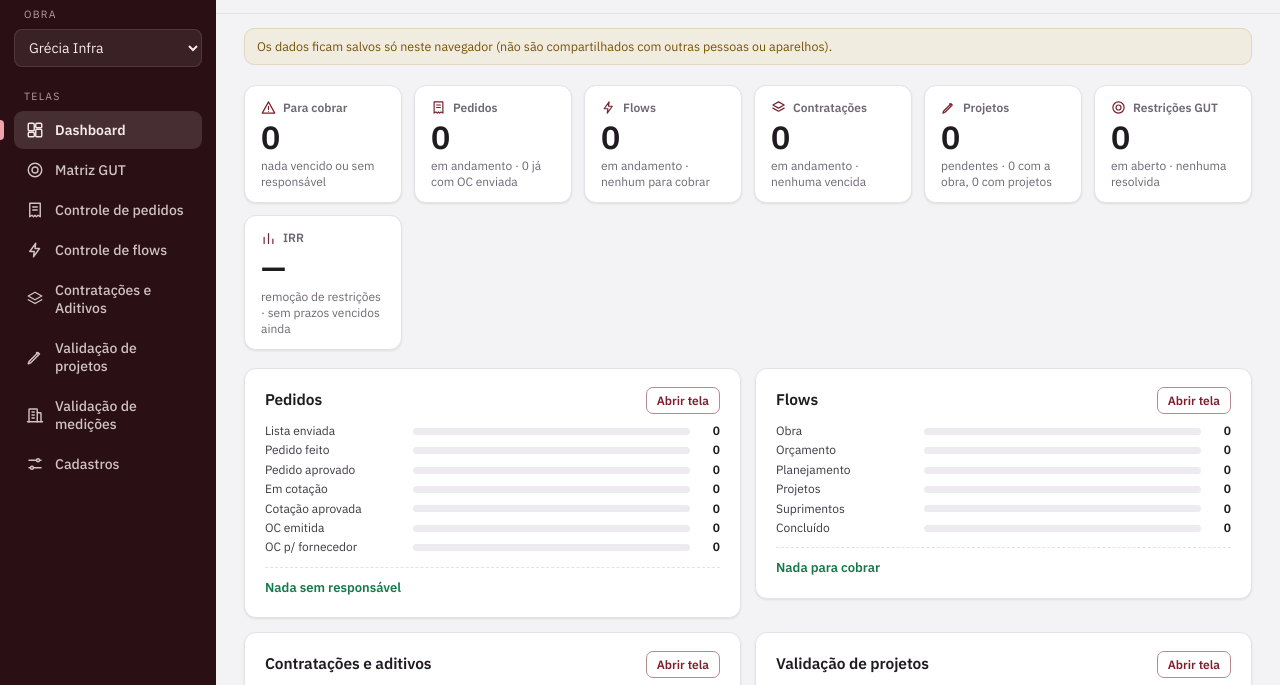
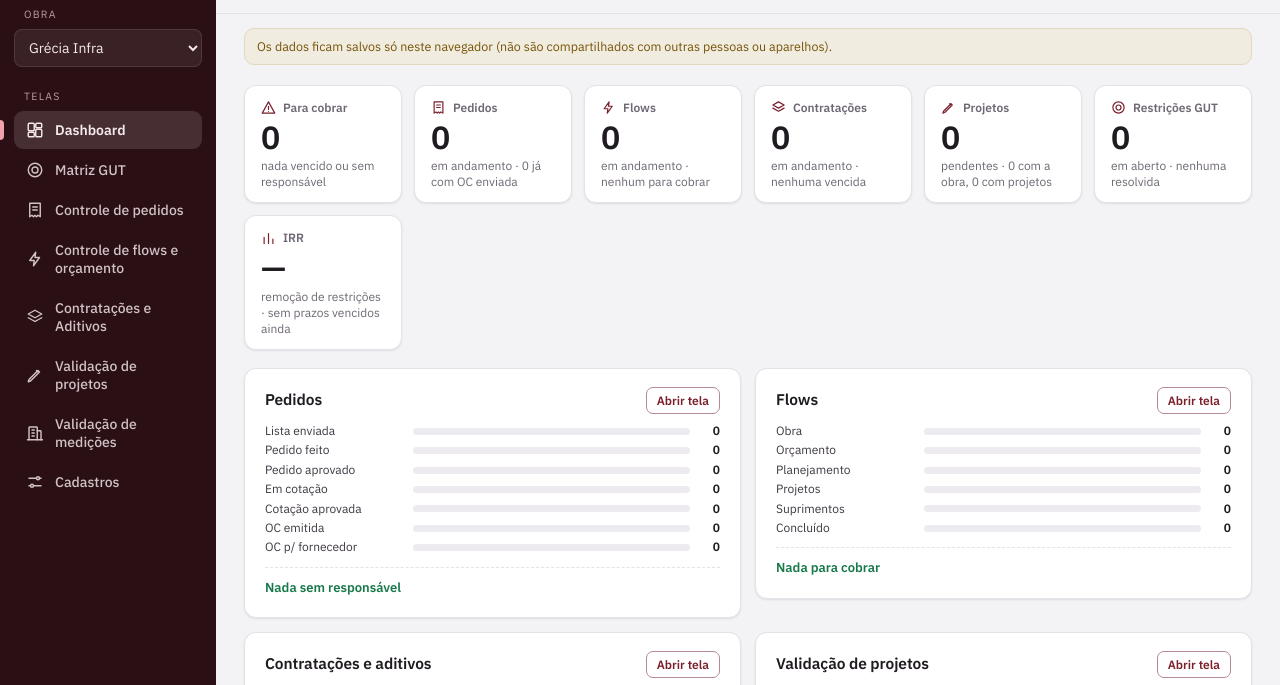
Before and after one commit to annabeatrizcavfgr/CONTROLE-JARDINS-GRECIA-INFRA, a plain HTML site: page public/index.html in a window 1280 px wide. Shown: the part 71-756 px from the top of the page. Drawn offline with Linux system fonts and the light colour scheme.

Commit message:
Projetos sem campo Codigo; tela renomeada para Controle de flows e orcamento
Co-Authored-By: Claude Sonnet 5.5 <noreply@anthropic.com>

```diff
--- a/public/index.html
+++ b/public/index.html
@@ -1048,10 +1048,10 @@ var ICONES={list:'<path d="M8 6h13M8 12h13M8 18h13M3 6h.01M3 12h.01M3 18h.01"/>'
  alert:'<path d="M12 3l10 18H2z"/><path d="M12 10v5M12 18h.01"/>',sliders:'<path d="M4 7h10M18 7h2M4 17h2M10 17h10"/><circle cx="16" cy="7" r="2"/><circle cx="8" cy="17" r="2"/>'};
 function ic(n,s){s=s||18;return '<svg class="i" width="'+s+'" height="'+s+'" viewBox="0 0 24 24" fill="none" stroke="currentColor" stroke-width="1.9" stroke-linecap="round" stroke-linejoin="round" aria-hidden="true">'+ICONES[n]+'</svg>'}
 var CHECK='<svg class="i" width="15" height="15" viewBox="0 0 24 24" fill="none" stroke="currentColor" stroke-width="3.2" stroke-linecap="round" stroke-linejoin="round" aria-hidden="true"><path d="M5 12l4.5 4.5L19 7"/></svg>';
-var NAV=[['hoje','Dashboard','dash'],['restricoes','Matriz GUT','target'],['pedidos','Controle de pedidos','receipt'],['flows','Controle de flows','bolt'],['licglpi','Contratações e Aditivos','pkg'],['projetos','Validação de projetos','draft'],['medicoes','Validação de medições','building'],['cadastros','Cadastros','sliders']];
+var NAV=[['hoje','Dashboard','dash'],['restricoes','Matriz GUT','target'],['pedidos','Controle de pedidos','receipt'],['flows','Controle de flows e orçamento','bolt'],['licglpi','Contratações e Aditivos','pkg'],['projetos','Validação de projetos','draft'],['medicoes','Validação de medições','building'],['cadastros','Cadastros','sliders']];
 var TITULOS={hoje:['Dashboard','Visão geral: onde estão pedidos, flows, contratações, projetos e restrições, e o que precisa de cobrança.'],cadastros:['Cadastros','Obras e tipos de pedido usados nas listas e nos formulários, e quem pode acessar cada obra.'],restricoes:['Matriz GUT','Priorize as restrições por Gravidade, Urgência e Tendência.'],
  pedidos:['Controle de pedidos','Inclua cada solicitação e marque a etapa conforme o pedido avança, da lista enviada até a OC enviada ao fornecedor.'],
- flows:['Controle de flows','Aditivos do FlowMaster: marque a etapa em que cada um está. Mapeados pelo nome e pelo ID.'],
+ flows:['Controle de flows e orçamento','Aditivos do FlowMaster: marque a etapa em que cada um está. Mapeados pelo nome e pelo ID.'],
  licglpi:['Contratações e Aditivos','Solicitações de contratação e de aditivo feitas ao Suprimentos. O GLPI é a plataforma onde o chamado é aberto.'],
  projetos:['Validação de projetos','Projetos disponibiliza, a obra valida. Veja o que está pendente com cada lado, os prazos e a previsão de entrega.'],
  medicoes:['Validação de medições','Acompanhe cada medição, da conferência do planejamento até a assinatura: aprovação do gerente, envio ao empreiteiro e medição assinada.']};
@@ -1285,9 +1285,9 @@ function tPrj(){return PRJ.map(function(p,i){
   return {id:p.id,cor:corIdx(i),g:'prj',raw:p,estado:atr?'bad':'',prev:prev,
     sit:feito?'concluidos':com,
     f:{status:p.etapa<0?'Pendente com a equipe de projetos':ETAPAS_PRJ[p.etapa],resp:p.resp,val:p.val,tip:p.tip},
-    txt:[p.n,p.proj,p.tip,p.rev,p.resp,p.val,(p.etapa<0?'pendente com a equipe de projetos':ETAPAS_PRJ[p.etapa])].join(' '),
+    txt:[p.proj,p.tip,p.rev,p.resp,p.val,(p.etapa<0?'pendente com a equipe de projetos':ETAPAS_PRJ[p.etapa])].join(' '),
     gut:feito?'':gutBtn('Projeto','','Projeto '+p.proj+' ('+(p.etapa<0?'pendente com a equipe de projetos':ETAPAS_PRJ[p.etapa])+')',p.val),
-    cols:['<b>'+restricaoEsc(p.proj)+'</b>'+sub(restricaoEsc([p.n,p.tip,p.rev].filter(Boolean).join(' · '))),
+    cols:['<b>'+restricaoEsc(p.proj)+'</b>'+sub(restricaoEsc([p.tip,p.rev].filter(Boolean).join(' · '))),
       p.resp?restricaoEsc(p.resp):'<span class="m">—</span>',p.val?restricaoEsc(p.val):'<span class="m">—</span>',
       feito?chip('Concluído','ok'):'<span class="m" style="display:block;margin-bottom:2px">'+proxRotPrj(p.etapa)+'</span><span class="qfi'+(atr?' verm':'')+'"><input type="date" class="dt" data-qf="prevprox" data-id="'+p.id+'" value="'+restricaoEsc(prox||'')+'" aria-label="Data prevista da próxima etapa" title="Data prevista da próxima etapa. Vale no lugar do prazo padrão; apague para voltar ao padrão"></span>'+sub('com '+(com==='obra'?'a obra':'a equipe de projetos')+(atr?' · atrasado':''))]};
 })}
@@ -1356,8 +1356,8 @@ function linhasTabela(grupo,items,ordem,td){
     var fechado=!!fe[g.chave];
     return grupoResumoHtml(g,ordem,fechado)+(fechado?'':g.itens.map(function(x){
       var p=x.raw,y=Object.assign({},x,{cols:x.cols.slice()});
-      var cod=String(p.n||'').trim(),loc=String(p.tip||'').trim(),rv=String(p.rev||'').trim();   /* sem código de validação, o local vira o título da linha */
-      y.cols[0]='<b>'+restricaoEsc(cod||loc||rv||'(sem identificação)')+'</b>'+sub(restricaoEsc((cod?[loc,rv]:(loc?[rv]:[])).filter(Boolean).join(' · ')));
+      var loc=String(p.tip||'').trim(),rv=String(p.rev||'').trim();   /* projetos não têm código: o local (tipologia / área) vira o título da linha */
+      y.cols[0]='<b>'+restricaoEsc(loc||rv||'(sem identificação)')+'</b>'+sub(restricaoEsc(loc?rv:''));
       return linhaItem(y,ordem,td,true);
     }).join(''));
   }).join('');
@@ -1387,12 +1387,12 @@ var CFG={
   nota:'Clique no círculo para marcar a etapa. O alerta vermelho (! no dia, +N nos dias de atraso) avisa que o prazo da área venceu: hora de cobrar.',
   campos:[['n','Nome do aditivo *','text',null,'Ex.: Reforço de quadro elétrico',1],['idfm','ID no FlowMaster','text',null,'Ex.: 173'],['origem','Aberto por','select',['Obra','Orçamento']],['obra','Obra','obra'],['sol','Solicitante','text','PESSOAS','Ex.: Viktor'],['motivo','Motivo','select',MOTIVOS_FLOW],['desvio','Está em','select',['Fluxo padrão','Projetos','Suprimentos']],['etapa','Etapa atual','etapa',ETAPAS_FLOW],['criada','Data de criação','date']],
   vazio:function(){return {n:'',idfm:'',origem:'Obra',obra:obraPad(),sol:'',motivo:'Não informado',desvio:'Fluxo padrão',etapa:0,criada:hojeISO()}},obrig:['n'],prefixo:'f'},
- projetos:{lista:function(){return PRJ},itens:tPrj,rotulo:['projeto','projetos'],novo:'Novo projeto',grade:true,busca:'Buscar por projeto, código, tipologia ou responsável pela validação',
+ projetos:{lista:function(){return PRJ},itens:tPrj,rotulo:['projeto','projetos'],novo:'Novo projeto',grade:true,busca:'Buscar por projeto, tipologia ou responsável pela validação',
   seg:[['todas','Todos']],etapaTopo:true,
   extraBtn:function(u){return '<button class="b sec sm" data-act="pz" aria-expanded="'+!!u.pz+'">Prazos padrão</button><button class="b sec sm'+(u.agrupar?' on':'')+'" data-act="agrupar" aria-pressed="'+!!u.agrupar+'" title="Junta os projetos de mesma disciplina (mesmo nome) num grupo, com um resumo">Agrupar por disciplina</button>'},
   filtros:function(){return [['status','Etapa',opts2(['Pendente com a equipe de projetos'].concat(ETAPAS_PRJ))],['val','Responsável validação',opts2(uniq(PRJ.map(function(p){return p.val})))],['tip','Tipologia / área',opts2(uniq(PRJ.map(function(p){return p.tip})))]]},
   nota:'Pendente com a equipe de projetos: ainda sem projeto, ou aguardando retorno da validação ou o executivo. Pendente com a obra: projeto disponibilizado esperando validação. Os números em itálico são as datas previstas pelos prazos padrão; clique em qualquer data para mudá-la (sem itálico, a data foi definida por você).',
-  campos:[['proj','Projeto / disciplina *','text',null,'Ex.: Hidráulica: ramais e prumadas',1],['n','Código','text',null,'Ex.: HID-03'],['tip','Tipologia / área','text',null,'Ex.: SB-4Q3S'],['rev','Revisão','text',null,'Ex.: R01'],['val','Responsável pela validação','text','PESSOAS','Ex.: Viktor'],['etapa','Etapa atual','etapaN',ETAPAS_PRJ,'Pendente com a equipe de projetos'],['criada','Data da solicitação','date'],['obs','Observação','area',null,'',1]],
+  campos:[['proj','Projeto / disciplina *','text',null,'Ex.: Hidráulica: ramais e prumadas',1],['tip','Tipologia / área','text',null,'Ex.: SB-4Q3S'],['rev','Revisão','text',null,'Ex.: R01'],['val','Responsável pela validação','text','PESSOAS','Ex.: Viktor'],['etapa','Etapa atual','etapaN',ETAPAS_PRJ,'Pendente com a equipe de projetos'],['criada','Data da solicitação','date'],['obs','Observação','area',null,'',1]],
   vazio:function(){return {proj:'',n:'',tip:'',rev:'',resp:'',val:'',prometida:'',obs:'',etapa:-1,criada:hojeISO()}},obrig:['proj'],prefixo:'j'},
  medicoes:{lista:function(){return MED},itens:tMed,rotulo:['medição','medições'],novo:'Nova medição',grade:true,busca:'Buscar por contrato, nº da medição, engenheiro, obra ou código',
   seg:[['andamento','Em andamento'],['concluidos','Assinadas'],['todas','Todas']],
@@ -1538,9 +1538,9 @@ function renderOutras(){
 var GRADE_ST={};
 var GRADES={
   projetos:{botao:'Adicionar projetos',titulo:'Adicionar projetos',rot:'projeto(s)',dica:'Só o <b>Projeto</b> é obrigatório',
-    cols:[{k:'proj',l:'Projeto / disciplina *',w:'30%'},{k:'n',l:'Código',w:'10%'},{k:'tip',l:'Tipologia / área',w:'14%'},{k:'rev',l:'Revisão',w:'8%'},{k:'val',l:'Responsável pela validação',w:'20%',lista:'dl-pessoas'},{k:'prometida',l:'Previsão de entrega',w:'13%',t:'data'}],
+    cols:[{k:'proj',l:'Projeto / disciplina *',w:'34%'},{k:'tip',l:'Tipologia / área',w:'18%'},{k:'rev',l:'Revisão',w:'10%'},{k:'val',l:'Responsável pela validação',w:'22%',lista:'dl-pessoas'},{k:'prometida',l:'Previsão de entrega',w:'16%',t:'data'}],
     faltam:function(r){var e={};if(!String(r.proj).trim())e.proj=1;return e},
-    cria:function(r,h){return {id:novoId('j'),proj:String(r.proj).trim(),n:String(r.n).trim(),tip:String(r.tip).trim(),rev:String(r.rev).trim(),resp:'',val:String(r.val).trim(),prazos:gradeD0(r.prometida),obs:'',criada:h,etapa:-1,hist:{},v:2,fmt:2}}},
+    cria:function(r,h){return {id:novoId('j'),proj:String(r.proj).trim(),tip:String(r.tip).trim(),rev:String(r.rev).trim(),resp:'',val:String(r.val).trim(),prazos:gradeD0(r.prometida),obs:'',criada:h,etapa:-1,hist:{},v:2,fmt:2}}},
   flows:{botao:'Adicionar aditivos',titulo:'Adicionar aditivos (flows)',rot:'aditivo(s)',dica:'Só o <b>Aditivo</b> é obrigatório',
     cols:[{k:'n',l:'Aditivo *',w:'26%'},{k:'idfm',l:'ID no FlowMaster',w:'9%'},{k:'origem',l:'Aberto por',w:'10%',t:'sel',op:['Obra','Orçamento'],def:'Obra'},{k:'obra',l:'Obra',w:'11%',t:'sel',op:function(){return ['']['concat'](CAD.obras)},vr:'(sem obra)'},{k:'sol',l:'Solicitante',w:'13%',lista:'dl-pessoas'},{k:'motivo',l:'Motivo',w:'18%',t:'sel',op:function(){return MOTIVOS_FLOW},def:'Não informado'},{k:'desvio',l:'Está em',w:'13%',t:'sel',op:['Fluxo padrão','Projetos','Suprimentos'],def:'Fluxo padrão'}],
     faltam:function(r){var e={};if(!String(r.n).trim())e.n=1;return e},
@@ -1887,7 +1887,7 @@ function renderHoje(){
   var rLic=['GLPI não aberto'].concat(ETAPAS_LIC),vLic=rLic.map(function(_,i){return n(lic,function(l){return l.etapa+1===i})});
   var mkFl=function(x){return hjRow(x.f.n,[x.f.idfm?'ID '+x.f.idfm:'','com '+x.al.area+' (prazo '+fmtDate2(x.al.due)+')'].filter(Boolean).join(' · '),obraTag(x.f.obra)+chip(x.al.atraso>0?x.al.atraso+' dia(s) de atraso':'vence hoje','bad'))};
   var mkLc=function(x){return hjRow(x.l.serv,[x.l.tipo||'Contratação',x.l.idglpi?'GLPI #'+x.l.idglpi:'',x.l.sol,'prazo '+fmtDate2(x.pz)].filter(Boolean).join(' · '),obraTag(x.l.obra)+chip(x.atraso+' dia(s) de atraso','bad'))};
-  var mkPj=function(x){var p=x.p;return hjRow(p.proj,[p.n,'com '+(x.com==='obra'?'a obra':'a equipe de projetos'),x.prom?'previsão de entrega '+fmtDate2(p.prometida):proxRotPrj(p.etapa)+' '+fmtDate2(x.prox)].filter(Boolean).join(' · '),chip(x.atraso+' dia(s) de atraso','bad'))};
+  var mkPj=function(x){var p=x.p;return hjRow(p.proj,['com '+(x.com==='obra'?'a obra':'a equipe de projetos'),x.prom?'previsão de entrega '+fmtDate2(p.prometida):proxRotPrj(p.etapa)+' '+fmtDate2(x.prox)].filter(Boolean).join(' · '),chip(x.atraso+' dia(s) de atraso','bad'))};
   var mkGt=function(x){var r=x.r,t=String(r.restricao||'');return hjRow('Item '+r.item+' · '+(r.servico||'sem serviço'),t.length>110?t.slice(0,109)+'…':t,(x.c!=null?'<span class="restricao-cls restricao-cls-'+restricaoClsKey(x.c)+'" style="min-width:36px;padding:3px 8px;font-size:12.5px">'+x.c+'</span>':'')+chip(x.atraso+' dia(s) de atraso','bad'))};
   var mkPd=function(x){var p=x.p;return hjRow(p.d,[p.n,p.serv,p.eng?'Eng. '+p.eng:'',ETAPAS_PED[p.etapa]].filter(Boolean).join(' · '),obraTag(p.obra)+chip('sem responsável','warn'))};
   var blocos=dbBloco('Pedidos','pedidos',dbBarras(ETAPAS_PED_CURTO,vPed,vPed.map(function(_,i){return i===6?'ok':''})),d.pd,mkPd,'sem responsável','warn')
```
